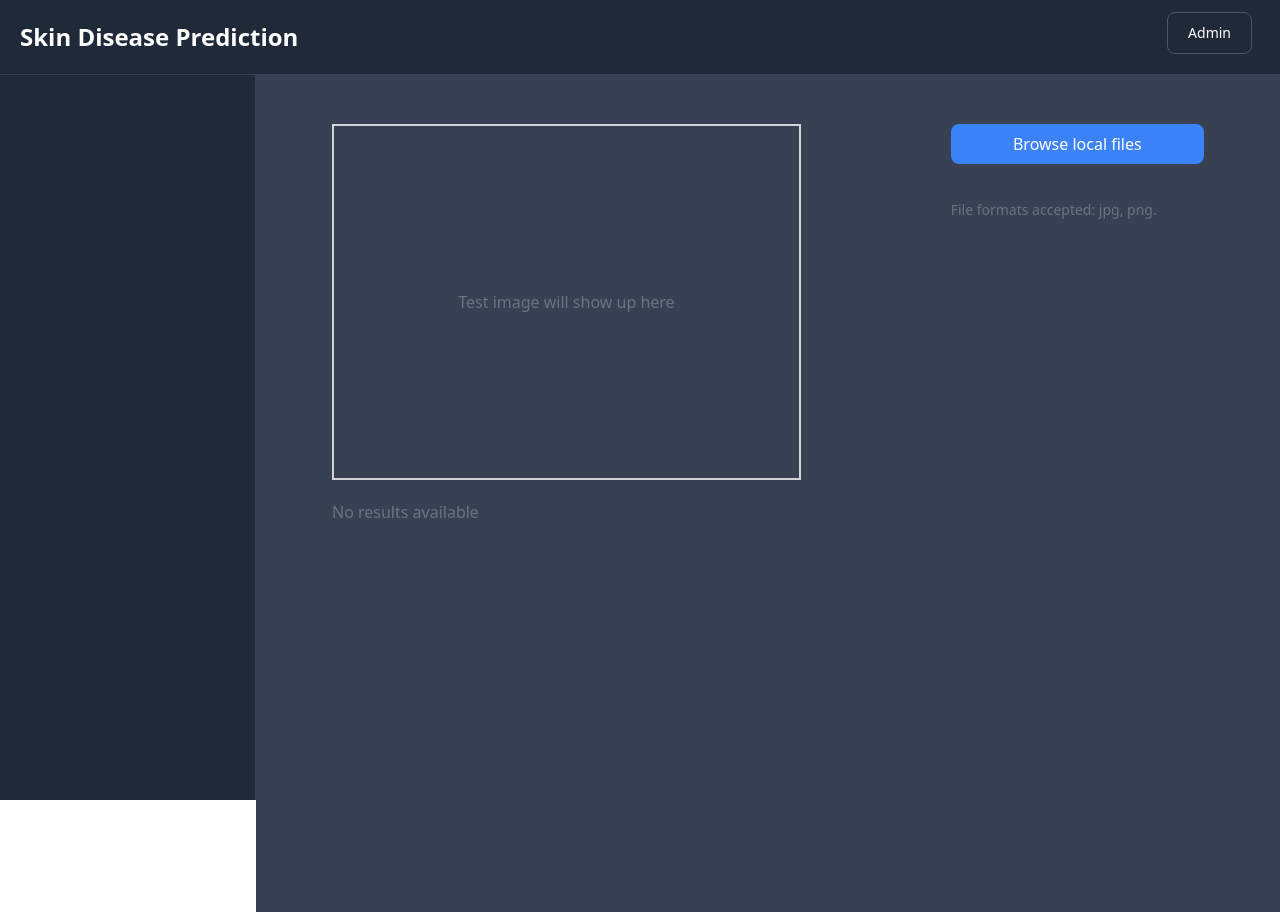
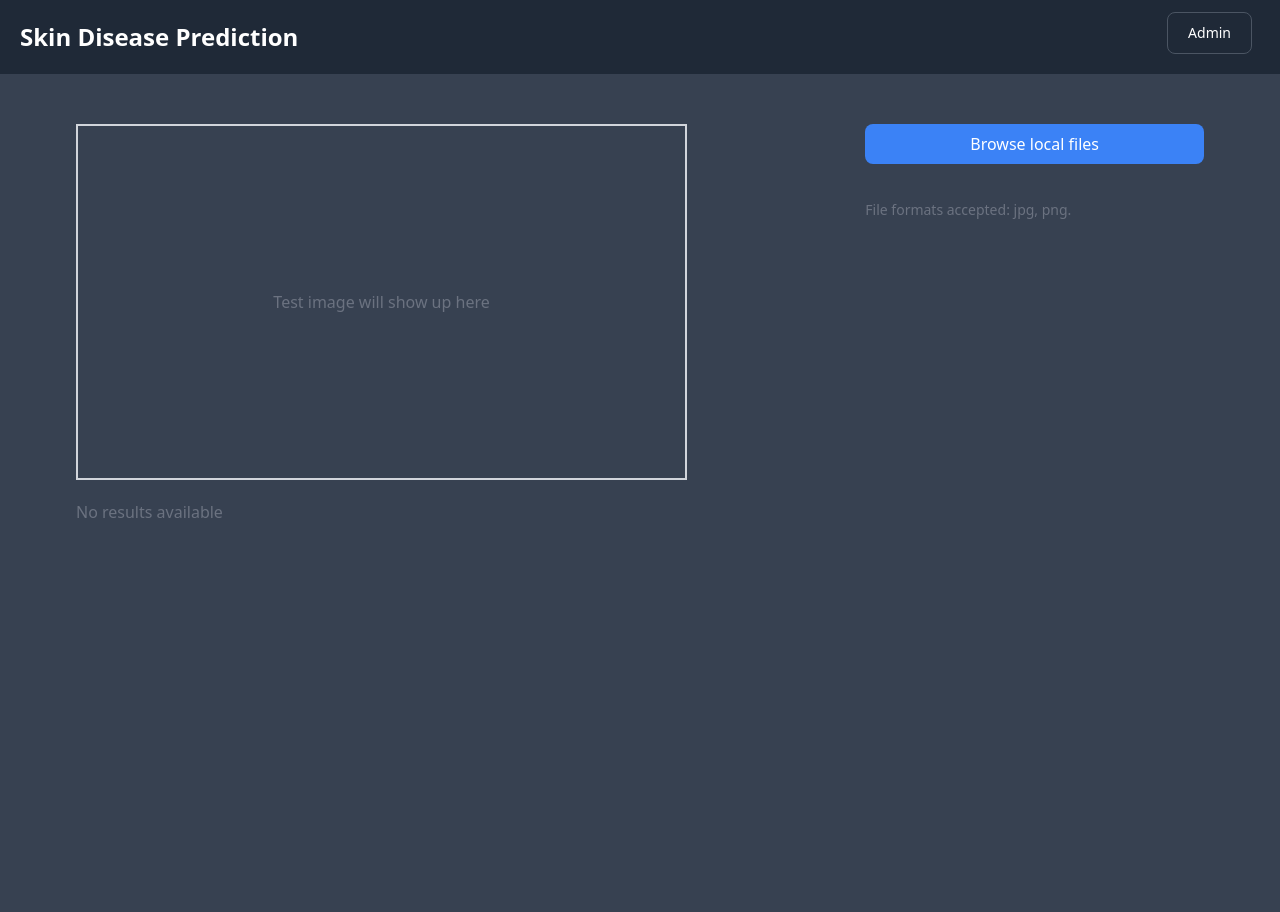
Before and after one commit to JeganMurugan01/poc_ai, a React (Vite) app: page / in a window 1280 px wide. Built offline with nearby package versions, Linux system fonts and the light colour scheme.

Commit message:
side bar hided

```diff
--- a/src/components/sideBarAndHeader/index.jsx
+++ b/src/components/sideBarAndHeader/index.jsx
@@ -167,12 +167,11 @@ const SideBarHeader = ({
         </div>
       </nav>
 
-      <aside
+     {location.pathname === '/Admin' ? ( <aside
         id="logo-sidebar"
         className="fixed top-0 left-0 z-40 w-64 h-screen pt-20 transition-transform -translate-x-full  border-r border-gray-200 sm:translate-x-0 bg-gray-800 border-gray-700"
         aria-label="Sidebar"
       >
-        {location.pathname === "/Admin" ? (
           <div className="h-full px-3 pb-4 overflow-y-auto  bg-gray-800">
             <ul className="space-y-2 font-medium">
               <li>
@@ -250,9 +249,10 @@ const SideBarHeader = ({
               </li>
             </ul>
           </div>
-        ) : null}
-      </aside>
-      <div className="p-8 sm:ml-64 mt-12 bg-gray-700  min-h-screen	">
+      </aside>): null}
+      <div className="p-8 ${
+    location.pathname !== '/' ? 'sm:ml-64' : ''
+  }` mt-12 bg-gray-700  min-h-screen	">
         {location.pathname === "/Admin" && !Page ? (
           <>
             <div className="flex items-center mb-4 p-4 ">
--- a/src/pages/QuickTest/index.jsx
+++ b/src/pages/QuickTest/index.jsx
@@ -20,7 +20,7 @@ export const QuickTest = () => {
 
     try {
       let results = await fetch(
-        `${trainingEndpoint}customvision/v3.3/Training/projects/${projectId}/quicktest/image?iterationId=c57e55a7-a3ab-477b-9b56-924ce9efd217`,
+        `${trainingEndpoint}customvision/v3.3/Training/projects/${projectId}/quicktest/image?iterationId=f5599dca-7410-4958-a1b2-bcff89e6362f`,
         {
           method: "POST",
           headers: {
```
